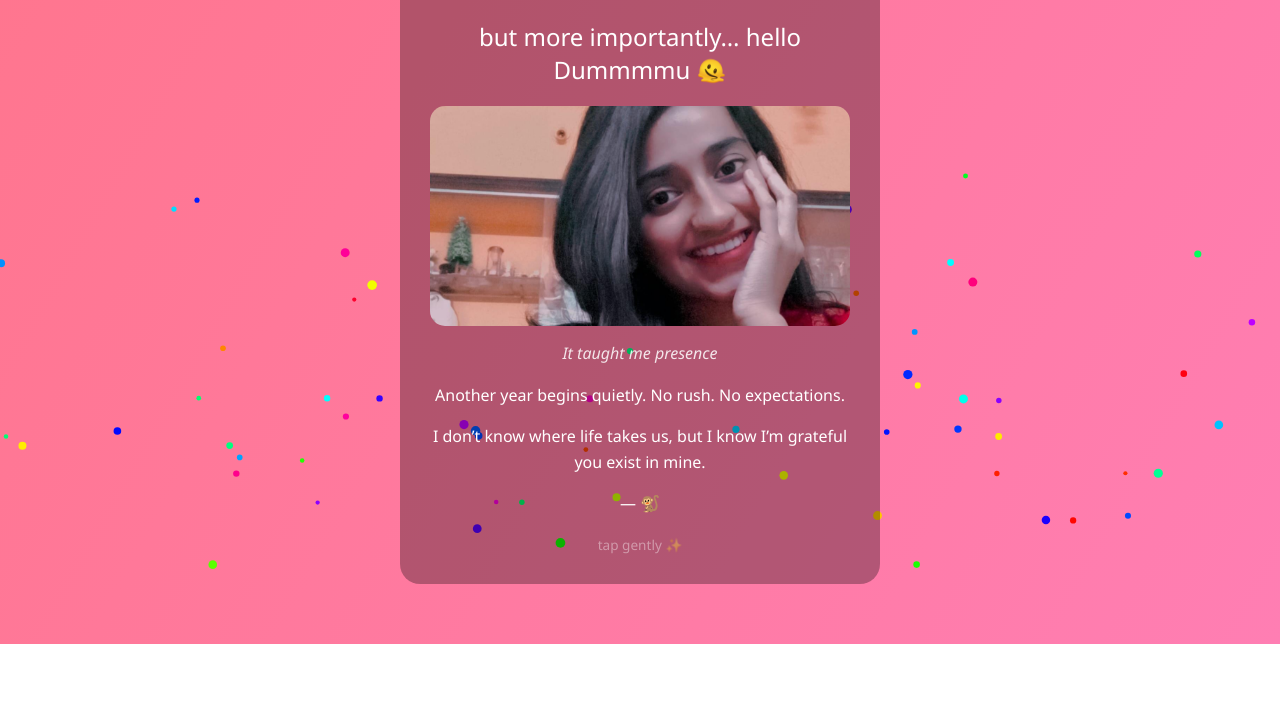
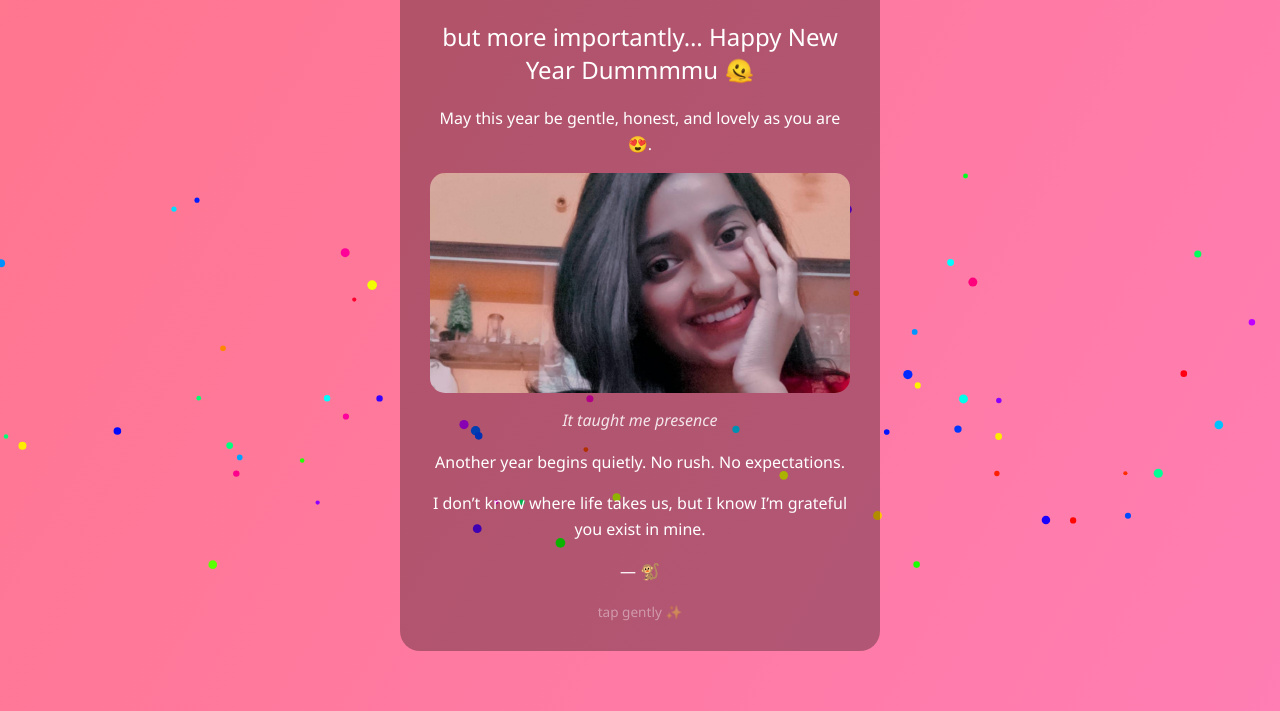
Before and after one commit to anushrihiremath6/dummuisthebest, a plain HTML site: page index.html in a window 1280 px wide. Shown: the part 230-941 px from the top of the page. Before the commit the page ends 874 px from the top, so only its background shows below. Drawn offline with Linux system fonts and the light colour scheme.

Commit message:
Updated content

```diff
--- a/index.html
+++ b/index.html
@@ -117,8 +117,11 @@ canvas {
 
   <!-- Surprise #1 -->
   <h1>Hello 2026</h1>
-  <h2>but more importantly… hello <span id="herName">Dummmmu</span> 🫠</h2>
-
+  <h2>but more importantly… Happy New Year <span id="herName">Dummmmu</span> 🫠</h2>
+  <p>
+   May this year be gentle, honest,
+   and lovely as you are 😍.
+  </p>
   <!-- Photo Slideshow -->
   <div class="slideshow">
     <img src="photo1.jpg" class="active">
```
